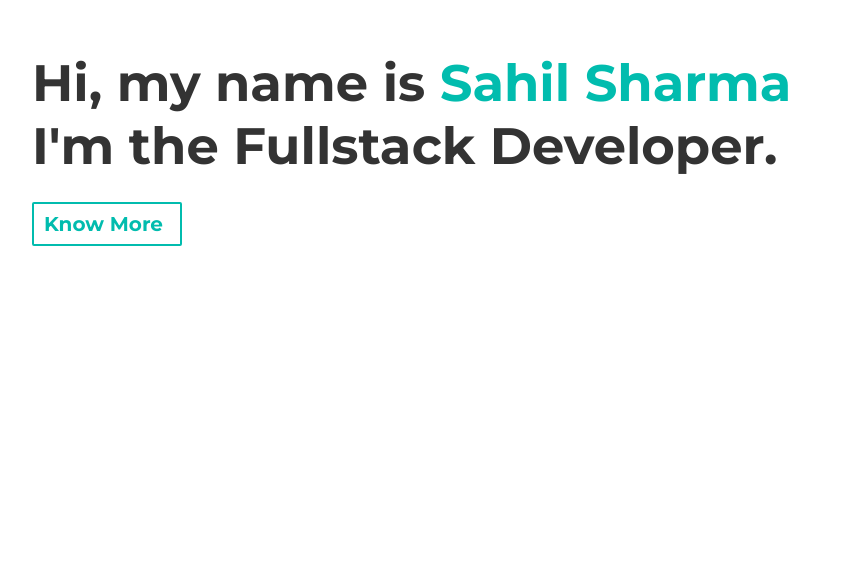
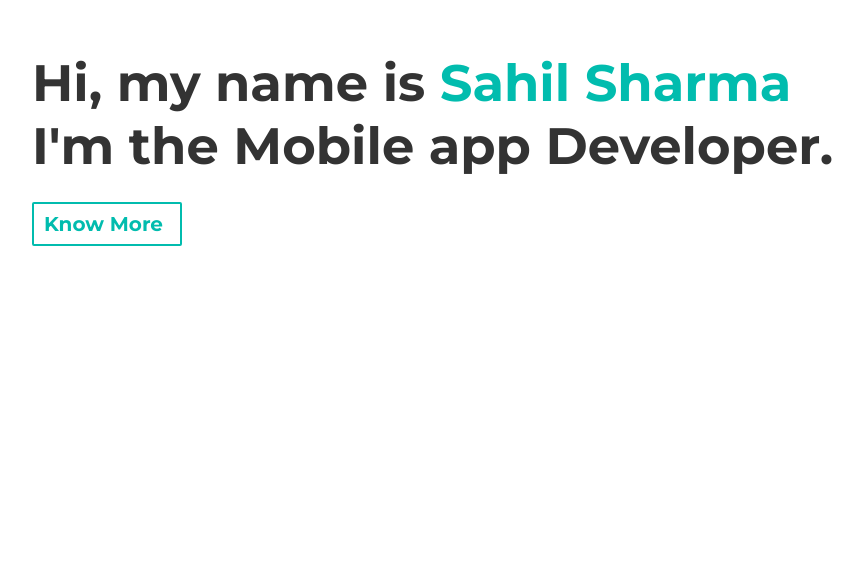
Before and after one commit to sahilcool321/SimpleFolio, a plain HTML site: page index.html in a window 1280 px wide. Shown: the part 239-800 px from the top of the page, without its empty margins (96-959 px from the left). Drawn offline with nearby package versions, Linux system fonts and the light colour scheme.

Commit message:
Update index.html

```diff
--- a/index.html
+++ b/index.html
@@ -25,7 +25,7 @@
       <div class="inner-heading">
         <h1>
           Hi, my name is <span>Sahil Sharma</span> <br />
-          I'm the Fullstack Developer.
+          I'm the Mobile app Developer.
         </h1>
         <a href="#about-me"><button class="btn">Know More</button></a>
       </div>
```
